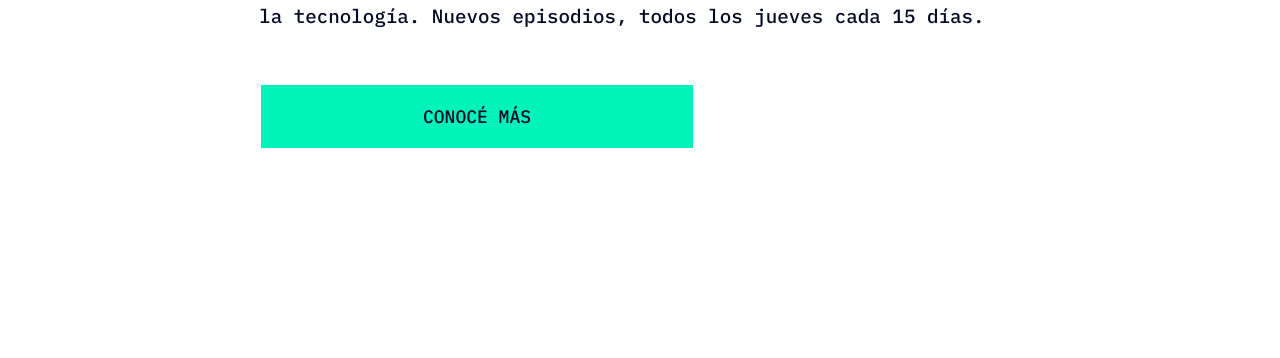
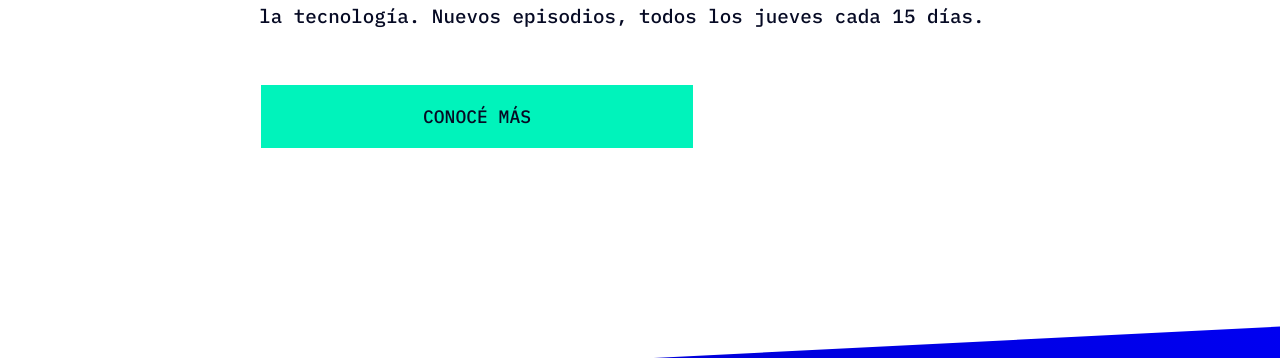
Before and after one commit to agustinsantagada/Acamica-Dwfe, a plain HTML site: page Index.html in a window 1280 px wide. Shown: the part 222-580 px from the top of the page. Drawn offline with Linux system fonts and the light colour scheme.

Commit message:
entrega 4

```diff
--- a/styles/podcast.css
+++ b/styles/podcast.css
@@ -6,7 +6,7 @@
     background-image: linear-gradient(225deg, #0000FF 0%, #0000A3 100%);
     clip-path: polygon(0 10%, 100% 5%, 100% 90%, 0% 100%);
     width: 100%;
-    height: 130%;
+    height: 170%;
     display: block;
     z-index: -100;
 }
@@ -40,7 +40,7 @@
     .podcast::before{
         background-image: linear-gradient(225deg, #0000FF 0%, #0000A3 100%);
         clip-path: polygon(0 35%, 100% 30%, 100% 80%, 0% 90%);
-        height: 140%;
+        height: 160%;
     }
 
     .podcast{
```
